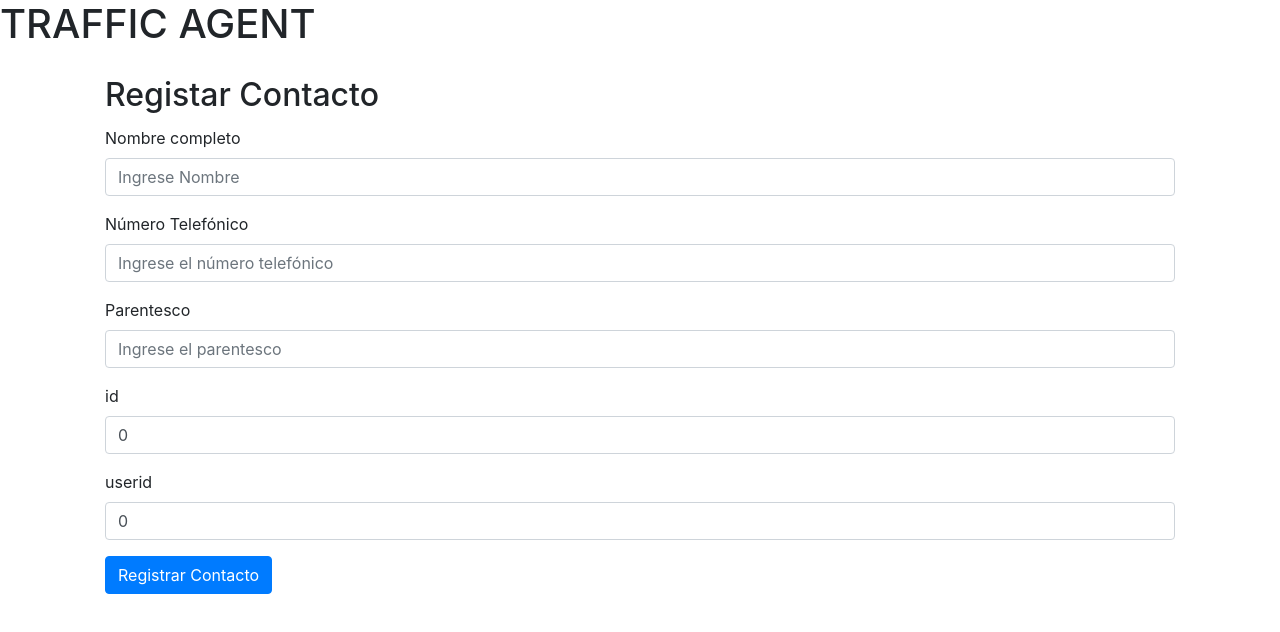
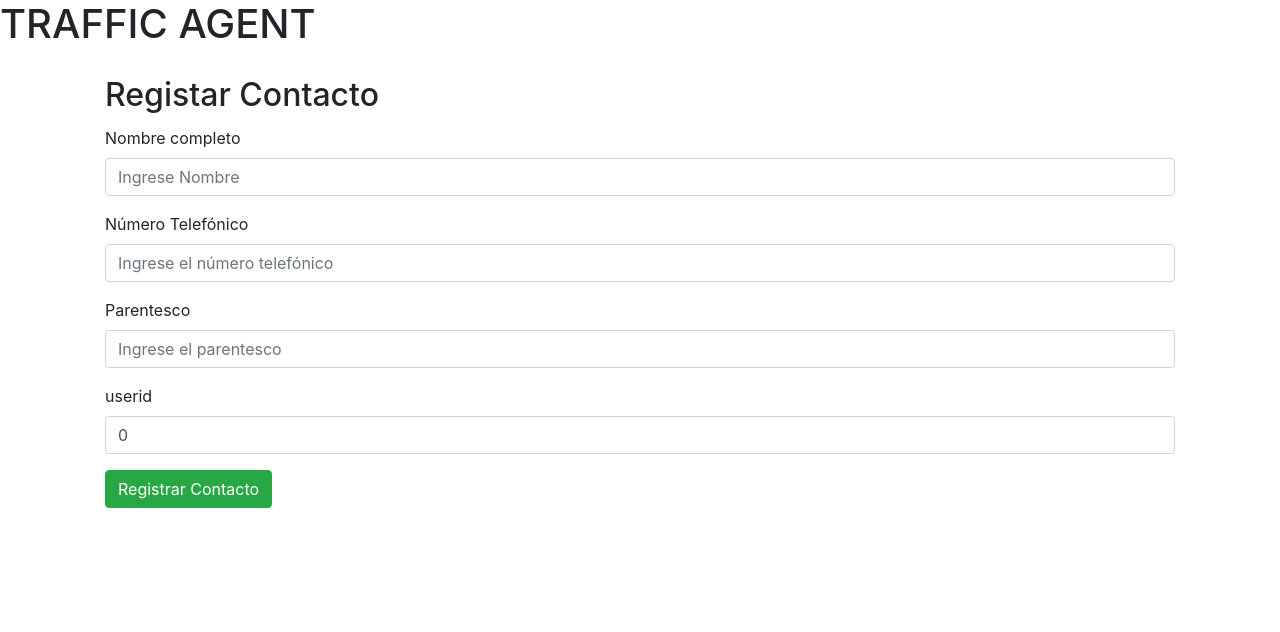
Before and after one commit to Piratadelrock/trafficAgentFront, an Angular app: page /contactos/crear in a window 1280 px wide. Shown: the top 632 px of the page. Built offline with nearby package versions, Linux system fonts and the light colour scheme.

Commit message:
TENEMOS CR D

```diff
--- a/src/app/app.component.html
+++ b/src/app/app.component.html
@@ -1,8 +1,5 @@
 <div>
   <h1>{{ title }}</h1>
-
-  <!-- <app-contactos></app-contactos> -->
-
   <!-- respeta rutas -->
   <router-outlet></router-outlet>
 </div>
--- a/src/app/vista/contactos/contactos.component.html
+++ b/src/app/vista/contactos/contactos.component.html
@@ -22,7 +22,7 @@
                 <td> {{contacto.userid}}</td>
                 <td>
                     <button type="button" class="btn btn-primary" [routerLink]="['/contactos/editar/', contacto.id]">Editar Contacto</button>
-                    <!-- <button type="button" class="btn btn-danger" (click)="deleteContacto(contacto.id)">Eliminar Contacto</button>  -->
+                    <button type="button" class="btn btn-danger" (click)="deleteContacto(contacto)">Eliminar Contacto</button>
                 </td>
             </tr>
         </tbody>
--- a/src/app/vista/contactos/contactos.component.ts
+++ b/src/app/vista/contactos/contactos.component.ts
@@ -27,6 +27,17 @@ export class ContactosComponent implements OnInit {
     );
   }
 
+  deleteContacto(contacto:Contacto): void {
+    this.contactoService.deleteContacto(contacto.id).subscribe(
+      res => this.contactoService.getAllContacto().subscribe(
+          Response => this.contactos = Response.data
+        )
+    );
+  }
+
+
+
+
   // para ver los objetos en consola
   objectKeys (objeto: any) {
     const keys = Object.keys(objeto);
--- a/src/app/vista/contactos/crearContacto/form-contacto.component.html
+++ b/src/app/vista/contactos/crearContacto/form-contacto.component.html
@@ -5,32 +5,35 @@
     <form>
       <div class="form-group">
         <label for="name">Nombre completo</label>
-        <input type="text" class="form-control" id="name" name="name" aria-describedby="nameHelp" placeholder="Ingrese Nombre"
-        [(ngModel)]="contacto.name">
+        <input type="text" class="form-control" id="name" name="name" aria-describedby="nameHelp"
+          placeholder="Ingrese Nombre" [(ngModel)]="contacto.name">
         <!-- <small id="nameHelp" class="form-text text-muted">Ingrese el Nombre completo</small> -->
       </div>
       <div class="form-group">
         <label for="number">Número Telefónico</label>
         <input type="text" class="form-control" name="number" placeholder="Ingrese el número telefónico"
-        [(ngModel)]="contacto.number">
+          [(ngModel)]="contacto.number">
       </div>
       <div class="form-group">
         <label for="relationship">Parentesco</label>
         <input type="text" class="form-control" name="relationship" placeholder="Ingrese el parentesco"
-        [(ngModel)]="contacto.relationship">
+          [(ngModel)]="contacto.relationship">
       </div>
 
-      <div class="form-group">
-        <label for="id">id</label>
-        <input type="number" class="form-control" name="id"
-        [(ngModel)]="contacto.id">
-      </div>
+      <!-- <div class="form-group"> -->
+        <!-- <label for="id">id</label> -->
+        <!-- <input style="display:none" type="number" name="id" [(ngModel)]="contacto.id"> -->
+      <!-- </div> -->
       <div class="form-group">
         <label for="userid">userid</label>
-        <input type="number" class="form-control" name="userid"
-        [(ngModel)]="contacto.userid">
+        <input type="number" class="form-control" name="userid" [(ngModel)]="contacto.userid">
       </div>
-      <button type="submit" class="btn btn-primary" role="button" (click)="createContacto();">Registrar Contacto</button>
+      <button type="submit" class="btn btn-success" role="button" (click)="createContacto();" *ngIf="!contacto.id else update">Registrar
+        Contacto</button>
+      <ng-template #update>
+        <button type="submit" class="btn btn-danger" role="button" (click)="updateContacto();">Actualizar Contacto</button>
+      </ng-template>
+
     </form>
   </div>
 
--- a/src/app/vista/contactos/crearContacto/form-contacto.component.ts
+++ b/src/app/vista/contactos/crearContacto/form-contacto.component.ts
@@ -37,13 +37,13 @@ export class FormContactoComponent implements OnInit {
 
   }
 
-  // updateContacto(){
-  //   this.contactoService.updateContacto(this.contacto).subscribe(
-  //     res => {
-  //       this.router.navigate(['/contactos']);
-  //     }
-  //   );
-  // }
+  updateContacto(){
+    this.contactoService.updateContacto(this.contacto).subscribe(
+      res => {
+        this.router.navigate(['/contactos']);
+      }
+    );
+  }
 
    createContacto(): void {
     console.log(this.contacto);
@@ -55,4 +55,5 @@ export class FormContactoComponent implements OnInit {
   }
 
 
+
 }
--- a/src/app/vista/contactos/service/contactos.service.ts
+++ b/src/app/vista/contactos/service/contactos.service.ts
@@ -23,7 +23,7 @@ export class ContactosService {
       (response: any) => response.contacto));
   }
 
-  // obtener un contacto
+  // obtener o cargar un contacto por id
   getContactoById(id: number): Observable<any>{
     return this.http.get<Respuesta>(this.urlEndPoint + "/" + id);
       // return this.http.get<Respuesta>(this.urlEndPoint + "/" + id).pipe(
@@ -32,15 +32,16 @@ export class ContactosService {
   }
 
   // // actualizar un contacto
-  // updateContacto(contacto: Contacto): Observable<any>{
-  //   return this.http.put('${this.urlEndPoint}/${contacto.id}', contacto).pipe(
-  //     map( (response: any) => response.contacto));
-  //   return this.http.put<Contacto>(this.urlEndPoint, contacto);
-  // }
+  updateContacto(contacto: Contacto): Observable<any>{
+    return this.http.put('${this.urlEndPoint}/${contacto.id}', contacto).pipe(
+      map( (response: any) => response.contacto));
+    return this.http.put<Contacto>(this.urlEndPoint, contacto);
+  }
 
   // // eliminar un contacto
   deleteContacto(id: number): Observable<any>{
     return this.http.delete(`${this.urlEndPoint}/${id}`);
+    // return this.http.delete<Respuesta>(`${this.urlEndPoint}/${id}`);
   }
 
 
```
Also changed, not shown: src/index.html (line endings or trailing spaces).
